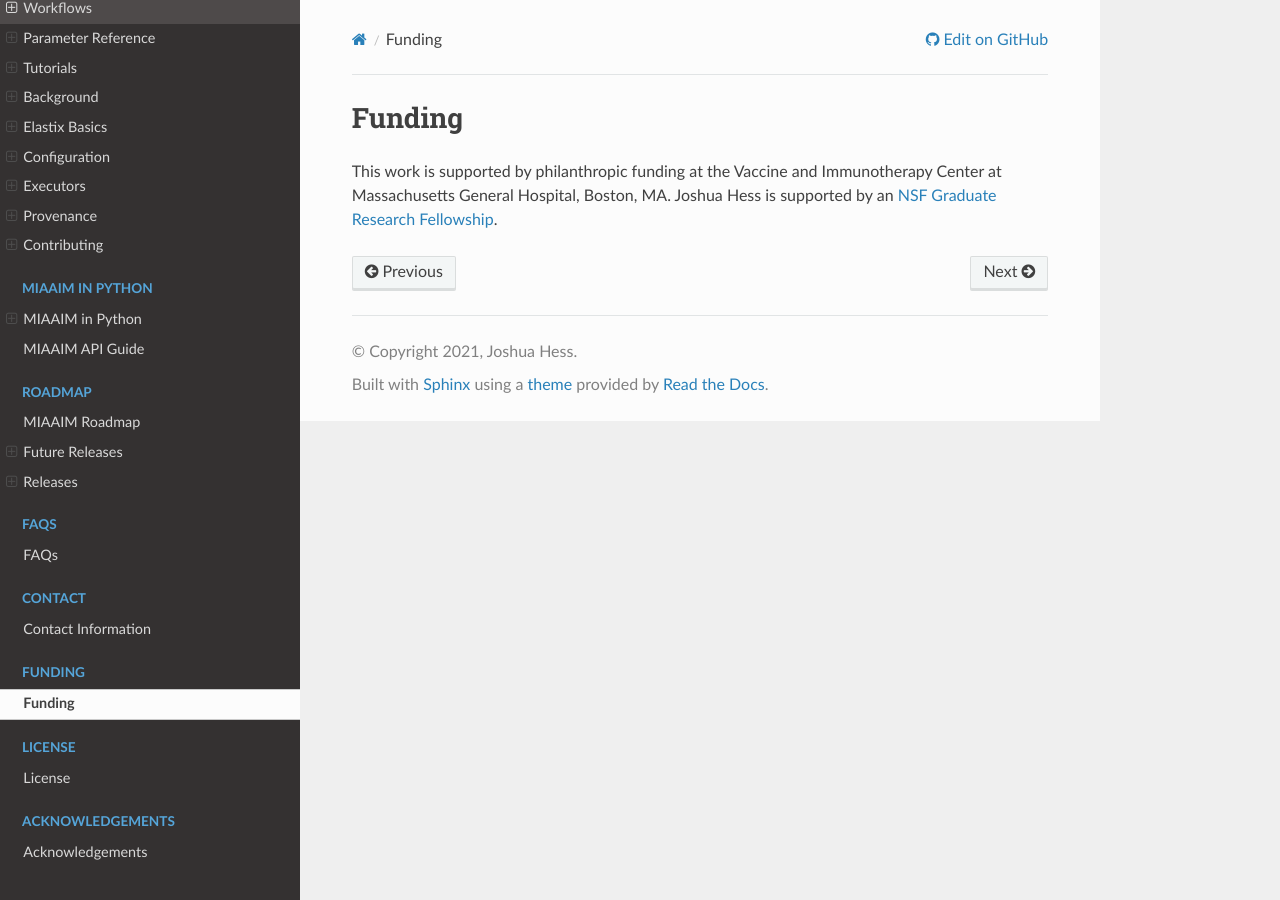
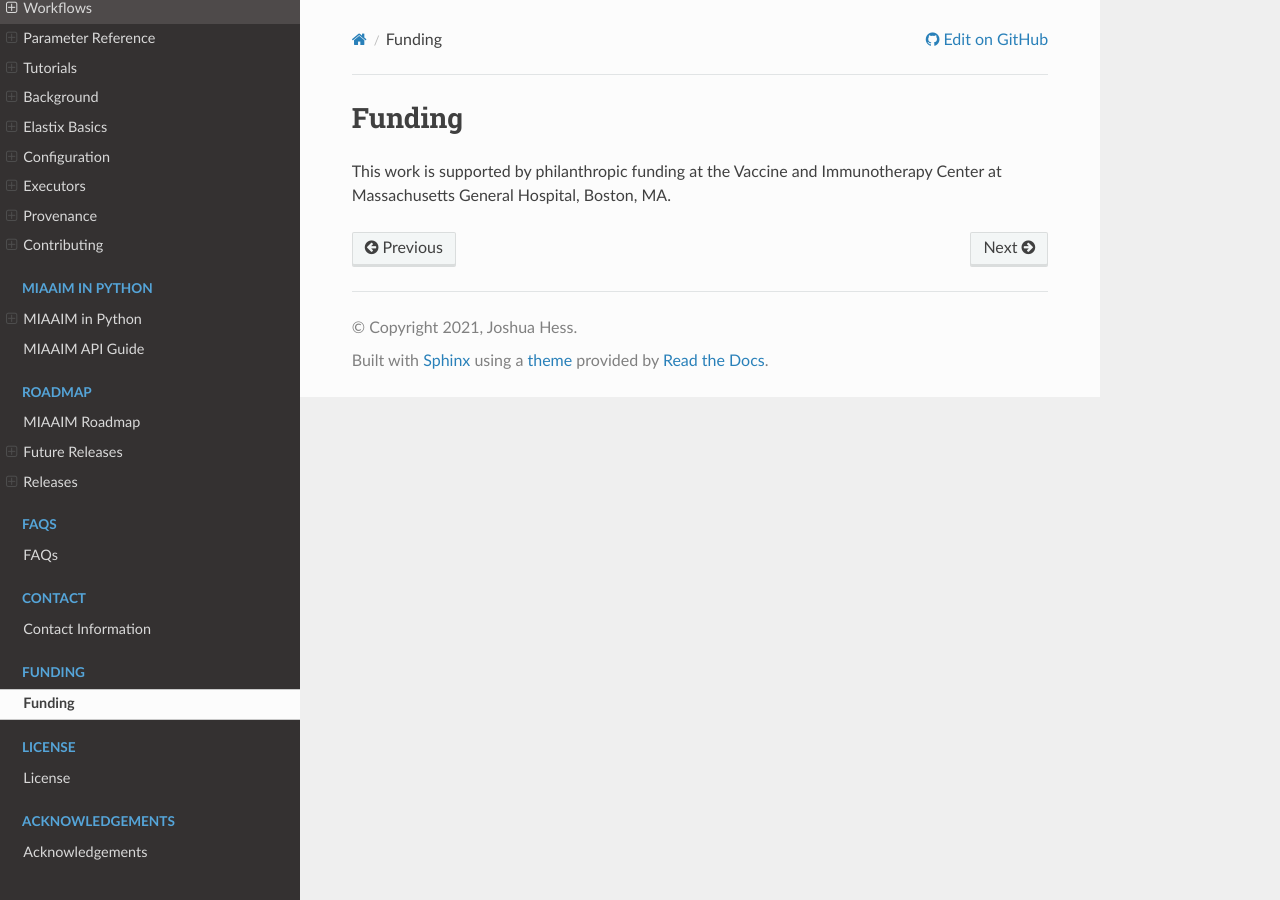
Before and after one commit to JoshuaHess12/miaaim, a Sphinx documentation site: the page built from docs/source/funding.rst, in a window 1280 px wide. Built offline with Sphinx 7.4.7 and the Read the Docs theme 2.0.0, drawn with Linux system fonts in a browser that asks for light colours.

Commit message:
update for check

```diff
--- a/docs/source/funding.rst
+++ b/docs/source/funding.rst
@@ -3,5 +3,3 @@ Funding
 
 This work is supported by philanthropic funding at the
 Vaccine and Immunotherapy Center at Massachusetts General Hospital, Boston, MA.
-Joshua Hess is supported by an `NSF Graduate Research
-Fellowship <https://nsfgrfp.org>`_.
--- a/docs/source/index.rst
+++ b/docs/source/index.rst
@@ -11,7 +11,7 @@ MIAAIM: multi-modal image alignment and analysis by information manifolds
 
    .. container:: leftside
 
-      .. figure:: Figure1-3.pdf
+      .. figure:: Figure1-3.png
          :width: 90%
 
    .. container:: rightside
```
Also changed, not shown: docs/source/workflows.rst (+4 -4 lines), 4 other files.
